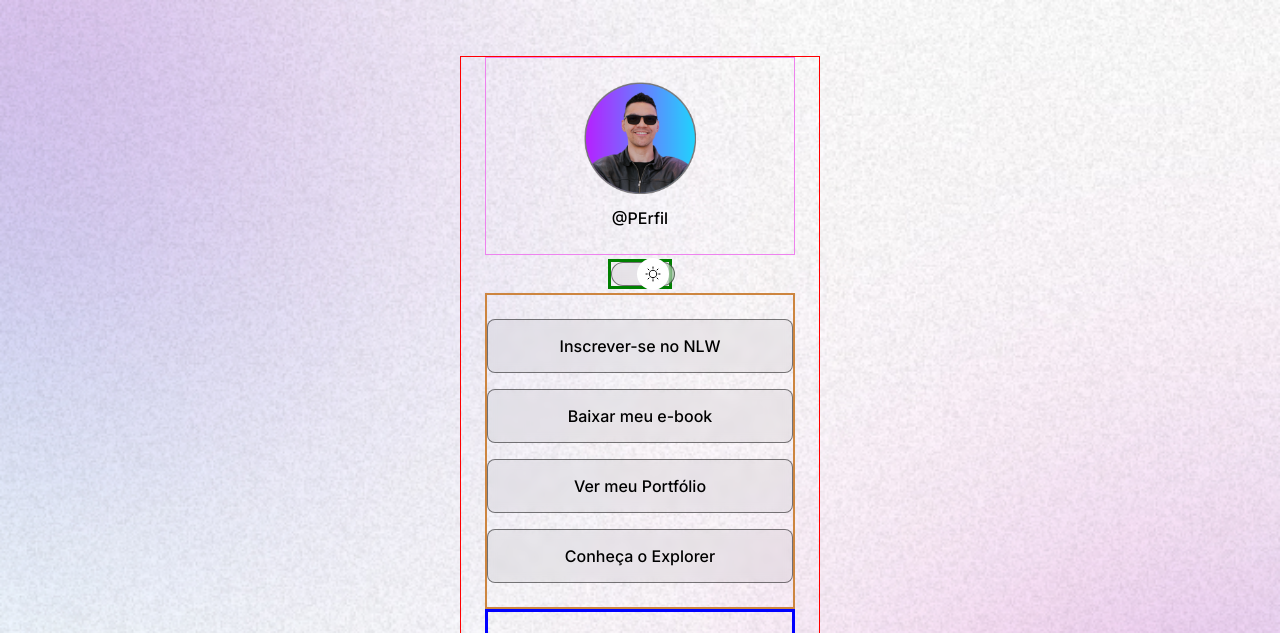
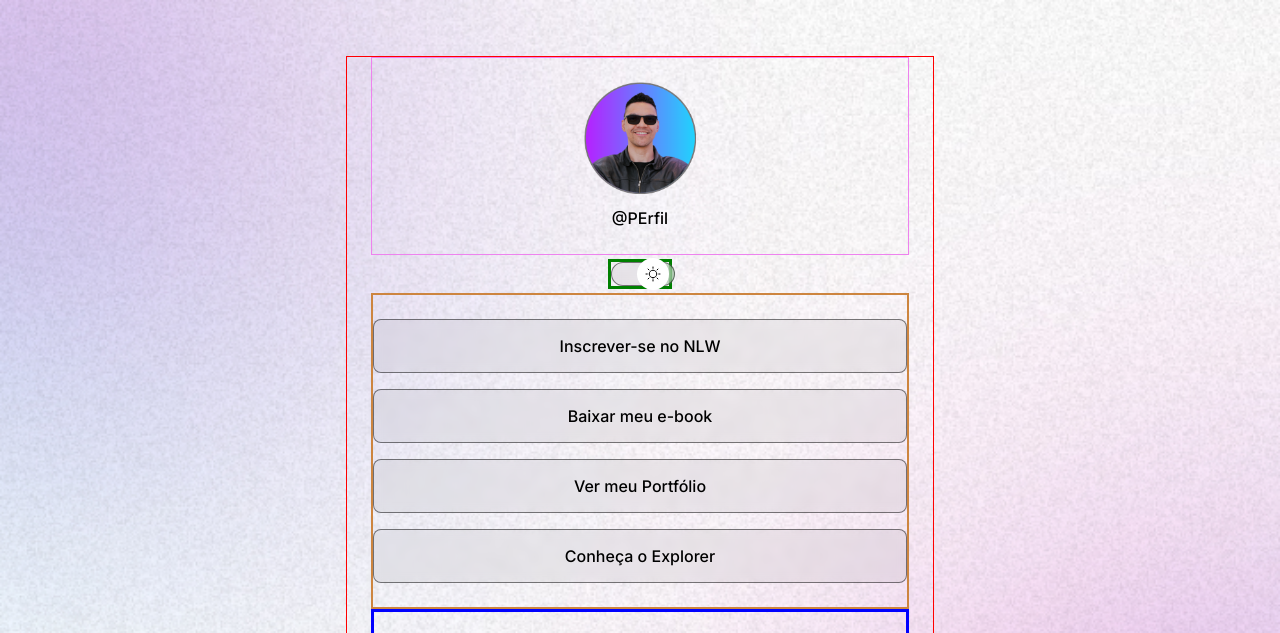
Before and after one commit to RicardoTavaresDias/DevLinks, a plain HTML site: page Projeto/index.html in a window 1280 px wide. Shown: the top 633 px of the page. Drawn offline with nearby package versions, Linux system fonts and the light colour scheme; a web font is replaced by a local one.

Commit message:
adjuste container width

```diff
--- a/Projeto/style.css
+++ b/Projeto/style.css
@@ -46,7 +46,8 @@ body *{
 
 #container {
   /*Tamanhos definido Fixo*/
-  width: 360px;
+  width: 100%;
+  max-width: 588px; /*Realizando o tamanho de tela ideal para mobile sem deixar desajustado*/
   border: 1px solid red;
   margin: 56px auto 0px; /*Executar como em eixo x e Y para centralizar o container no meio da tela*/
 
```
